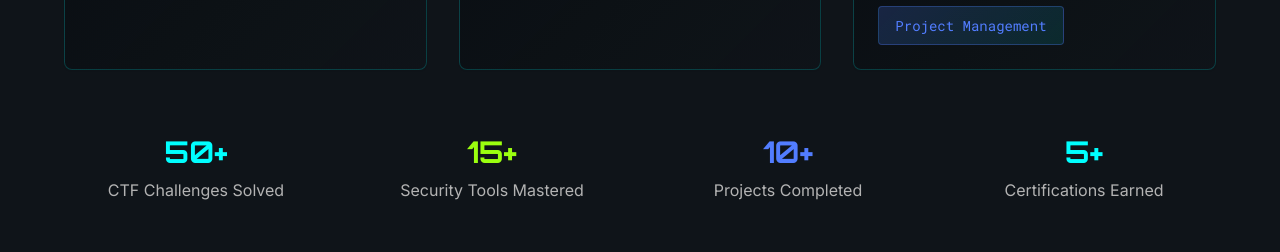
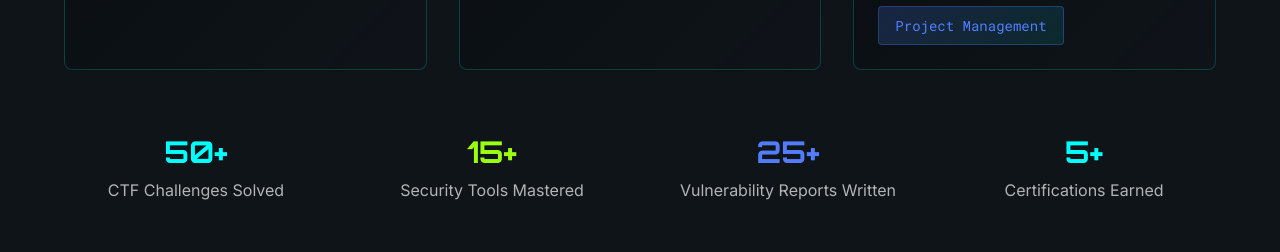
Before and after one commit to gupta09-oop/cyber-pulse-kshitij, a React (Vite) app: page / in a window 1280 px wide. Shown: the part 3480-3732 px from the top of the page. Built offline with nearby package versions, Linux system fonts and the light colour scheme.

Commit message:
Update Skills Section
Remove "10+ projects earned" and replace with alternative content related to the portfolio.

```diff
--- a/src/components/Skills.tsx
+++ b/src/components/Skills.tsx
@@ -86,8 +86,8 @@ export const Skills = () => {
             <p className="text-muted-foreground">Security Tools Mastered</p>
           </div>
           <div className="text-center">
-            <div className="font-cyber text-3xl font-bold text-accent mb-2">10+</div>
-            <p className="text-muted-foreground">Projects Completed</p>
+            <div className="font-cyber text-3xl font-bold text-accent mb-2">25+</div>
+            <p className="text-muted-foreground">Vulnerability Reports Written</p>
           </div>
           <div className="text-center">
             <div className="font-cyber text-3xl font-bold text-primary mb-2">5+</div>
```
